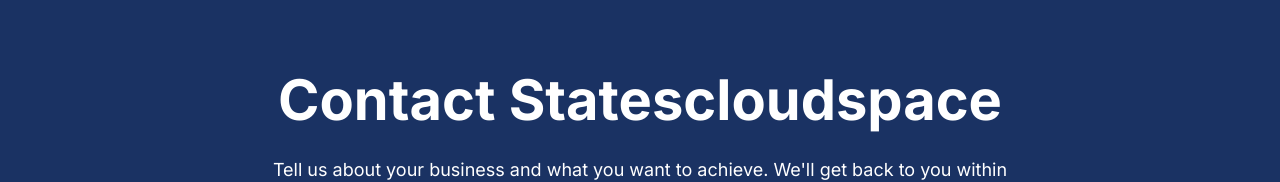
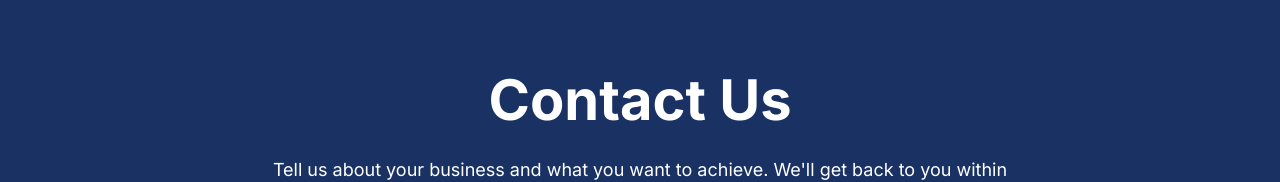
Before and after one commit to HassanKael/Statescloudspace, a React (Vite) app: page /contact in a window 1280 px wide. Shown: the part 123-305 px from the top of the page. Built offline with nearby package versions, Linux system fonts and the light colour scheme; no server answers.

Commit message:
Updated Contact.tsx

```diff
--- a/src/pages/Contact.tsx
+++ b/src/pages/Contact.tsx
@@ -99,7 +99,7 @@ export default function Contact() {
     <>
       <Section background="primary" padding="xl">
         <div className="text-center max-w-3xl mx-auto">
-          <h1 className="text-[2.5rem] md:text-[3.5rem] font-bold mb-6 text-white">Contact Statescloudspace</h1>
+          <h1 className="text-[2.5rem] md:text-[3.5rem] font-bold mb-6 text-white">Contact Us</h1>
           <p className="text-base md:text-lg text-white">
             Tell us about your business and what you want to achieve. We'll get back to you
             within 24–48 hours.
```
